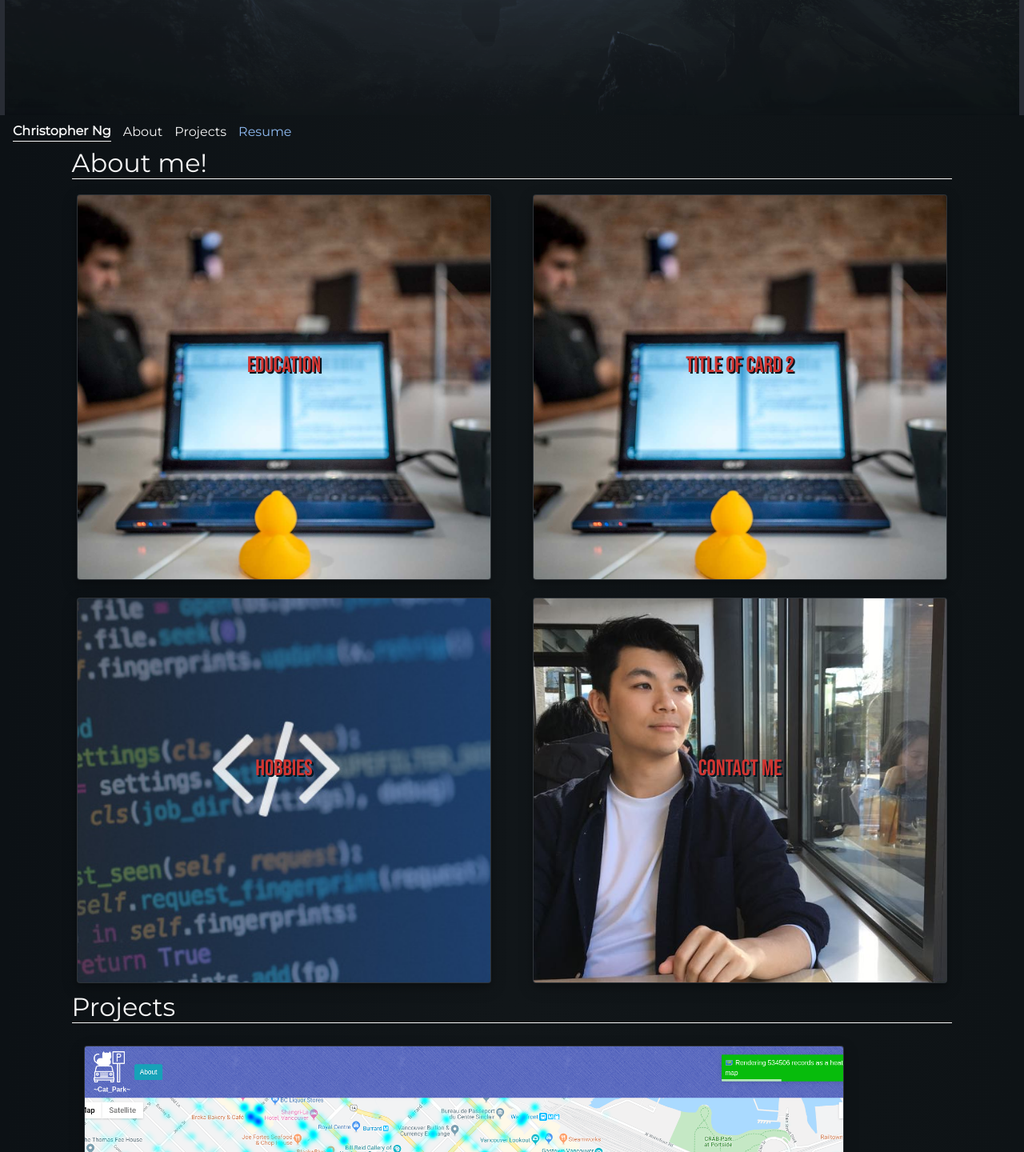
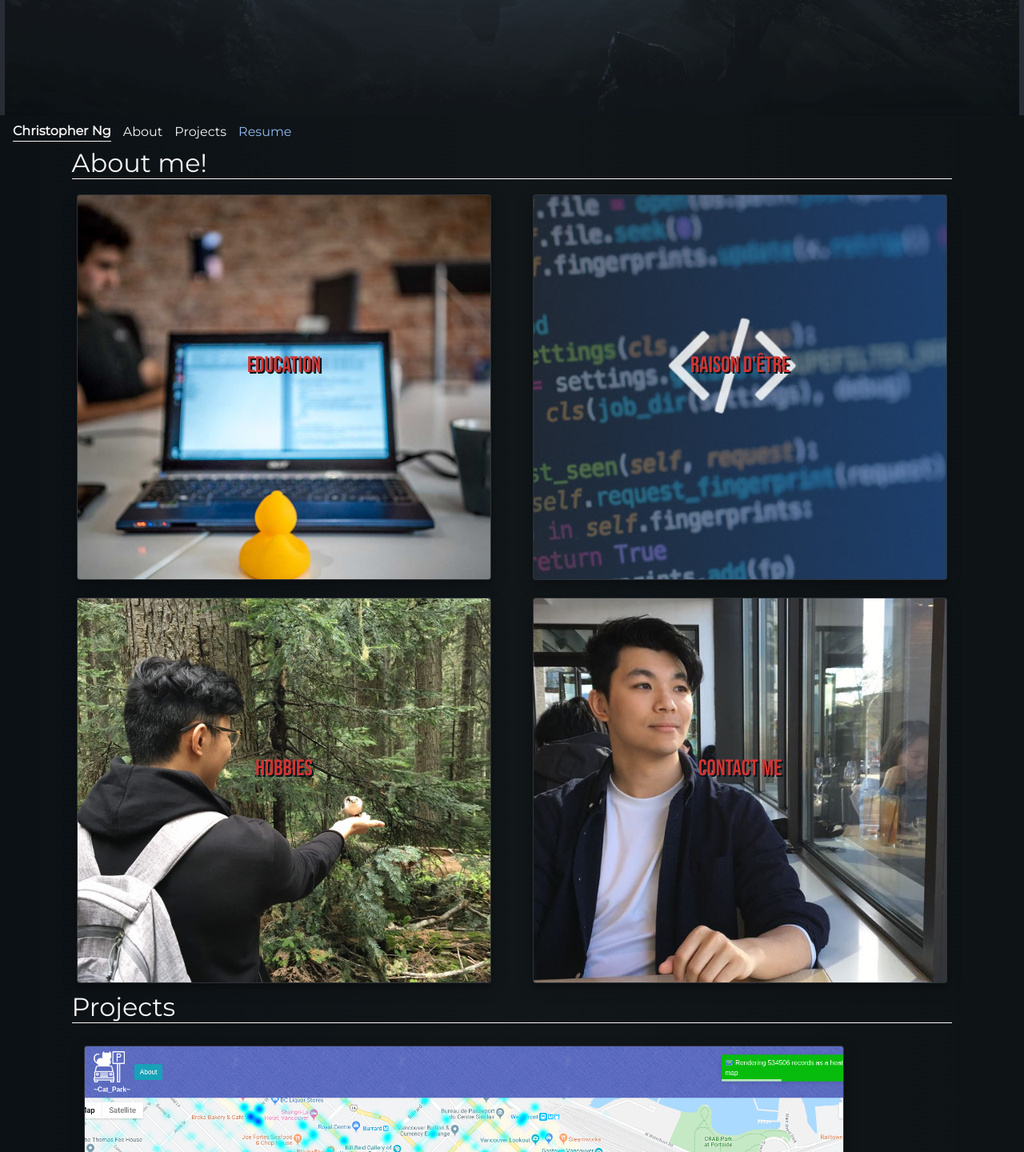
Before and after one commit to ChrisnNg/Ng, a React (Create React App) app: page / in a window 1280 px wide. Shown: the part 656-2096 px from the top of the page at 80% size. Built offline with nearby package versions, Linux system fonts and the light colour scheme.

Commit message:
complete hobby card

```diff
--- a/src/App.js
+++ b/src/App.js
@@ -1,6 +1,7 @@
 import React from "react";
 import pfp from "./assets/pfp.png";
 import lhl from "./assets/lhl.jpg";
+import hobby from "./assets/hobby.jpg";
 
 import react from "./assets/react.png";
 import architecture from "./assets/architecture.png";
@@ -56,6 +57,7 @@ function App() {
                       </a>
                       <br />
                       Graduate of 2019
+                      <br />
                       <br />
                       <OverlayTrigger
                         key="react"
@@ -164,20 +166,7 @@ function App() {
             <Col sm={6}>
               <Fade bottom>
                 <Card
-                  title="title of card 2"
-                  text="On the other hand, we denounce with righteous indignation and dislike
-        men who are so beguiled and demoralized by the charms of pleasure of the
-        moment, so blinded by desire, that they cannot foresee the pain and"
-                  imgsrc={lhl}
-                />
-              </Fade>
-            </Col>
-          </Row>
-          <Row>
-            <Col sm={6}>
-              <Fade bottom>
-                <Card
-                  title="Hobbies"
+                  title="Raison D'être"
                   text={
                     <>
                       <span className="codes">
@@ -197,9 +186,12 @@ function App() {
                         <span className="last">{"}"}</span>
                       </span>
                       <br />
+                      <br />
                       <span>
-                        Other hobbies I enjoy include Chess, Boxing, Guitar, and
-                        League of Legends!
+                        My Raison D'être is to software engineer creative and
+                        unique solutions to problems. I am passionate about
+                        studying and consider myself a forever-student in the
+                        ways of coding.
                       </span>
                     </>
                   }
@@ -207,6 +199,35 @@ function App() {
                 />
               </Fade>
             </Col>
+          </Row>
+          <Row>
+            <Col sm={6}>
+              <Fade bottom>
+                <Card
+                  title="Hobbies"
+                  text={
+                    <>
+                      <span>
+                        Outside of coding, I enjoy chess, and traveling. Born
+                        and raised in Vancouver, some of the outside places I
+                        have seen include Las Vegas, Japan, Hong Kong, China,
+                        and Thailand.
+                      </span>
+                      <br />
+                      <br />
+                      <span>
+                        My favourite places are the British Columbia mountains-
+                        both in the warm summer days and winter wonderlands.
+                        That is the time when I go hiking in the heart of nature
+                        and snowboarding down the slops.
+                      </span>
+                    </>
+                  }
+                  imgsrc={hobby}
+                />
+              </Fade>
+            </Col>
+
             <Col sm={6}>
               <Fade bottom>
                 <Card
```
Also changed, not shown: src/assets/hobby.jpg (added).
